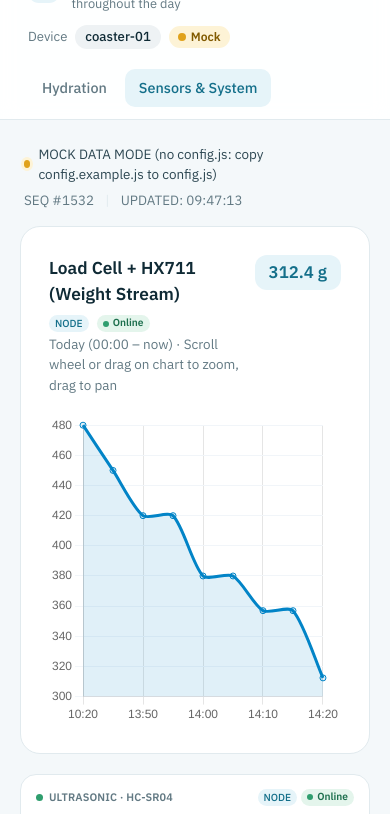
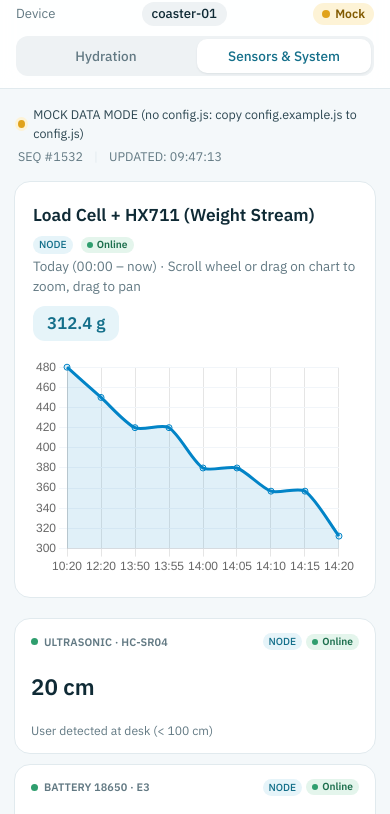
Before and after one commit to FooCKarn/SmartCoaster, a plain HTML site: page dashboard/sensors.html in a window 390 px wide. Shown: the part 58-872 px from the top of the page. Drawn offline with nearby package versions, Linux system fonts and the light colour scheme; some packages are replaced by stand-ins of ours; a script that the page names is missing.

Commit message:
responsive html

```diff
--- a/dashboard/app.js
+++ b/dashboard/app.js
@@ -281,8 +281,13 @@ if (currentPage === "sensors" && hasChart) {
         ],
       },
       options: {
+        responsive: true,
+        maintainAspectRatio: false,
         animation: false,
-        scales: { y: { grid: { color: "#f1f5f9" } } },
+        scales: {
+          x: { ticks: { maxRotation: 0, autoSkip: true, maxTicksLimit: 8 } },
+          y: { grid: { color: "#f1f5f9" } },
+        },
       },
     });
   }
--- a/dashboard/sensors.html
+++ b/dashboard/sensors.html
@@ -195,8 +195,8 @@
           <p class="card-desc">Temperature (°C) and humidity (%) trends used as AI inputs</p>
         </div>
       </div>
-      <div class="chart-wrap">
-        <canvas id="chartRoom" height="115"></canvas>
+      <div class="chart-wrap room-chart-wrap">
+        <canvas id="chartRoom"></canvas>
       </div>
     </div>
 
--- a/dashboard/style.css
+++ b/dashboard/style.css
@@ -722,3 +722,147 @@ a:focus-visible, button:focus-visible {
 .login-card button { padding: 8px 14px; border: 0; border-radius: 10px; background: var(--aqua); color: #fff; font: inherit; cursor: pointer; }
 .login-note { color: var(--muted); font-size: 0.9em; }
 #who a { color: var(--aqua-deep); margin-left: 6px; }
+
+
+/* ================= RESPONSIVE ENHANCEMENTS (SENSORS & GLOBAL) ================= */
+.room-chart-wrap {
+  position: relative;
+  height: 230px;
+  width: 100%;
+  min-width: 0;
+}
+
+.bottom-grid > .card {
+  min-width: 0;
+}
+
+/* Tablet & medium screens (<= 1120px) */
+@media (max-width: 1120px) {
+  .sensor-layout {
+    grid-template-columns: 1fr;
+  }
+
+  .sensor-grid {
+    grid-template-columns: repeat(3, minmax(0, 1fr));
+  }
+}
+
+/* Small tablet / landscape phone (<= 768px) */
+@media (max-width: 768px) {
+  .topbar {
+    padding: 12px 16px;
+    gap: 10px 14px;
+  }
+
+  .controls {
+    width: 100%;
+    justify-content: space-between;
+    gap: 10px;
+  }
+
+  .container {
+    padding: 16px 14px 32px;
+  }
+
+  .card {
+    padding: 20px 18px;
+    border-radius: 16px;
+  }
+
+  .card-header {
+    flex-wrap: wrap;
+    gap: 10px;
+    margin-bottom: 16px;
+  }
+
+  .chart-controls {
+    width: 100%;
+    justify-content: space-between;
+  }
+
+  .sensor-chart-wrap {
+    min-height: 250px;
+  }
+
+  .sensor-grid {
+    grid-template-columns: repeat(2, minmax(0, 1fr));
+    gap: 10px;
+  }
+
+  .room-chart-wrap {
+    height: 210px;
+  }
+}
+
+/* Mobile portrait (<= 520px) */
+@media (max-width: 520px) {
+  .brand-sub {
+    display: none;
+  }
+
+  .controls {
+    flex-direction: column;
+    align-items: stretch;
+  }
+
+  .node-pill {
+    justify-content: space-between;
+  }
+
+  .nav-tabs {
+    width: 100%;
+    display: grid;
+    grid-template-columns: 1fr 1fr;
+    background: var(--gray-soft);
+    padding: 3px;
+    border-radius: 12px;
+  }
+
+  .nav-btn {
+    text-align: center;
+    padding: 7px 10px;
+    font-size: 0.85rem;
+  }
+
+  .nav-btn.active {
+    background: var(--surface);
+    box-shadow: 0 1px 2px rgba(15, 42, 53, 0.08);
+  }
+
+  .telemetry-bar {
+    font-size: 0.78rem;
+    gap: 4px 10px;
+  }
+
+  .sensor-chart-wrap {
+    min-height: 220px;
+  }
+
+  .sensor-grid {
+    grid-template-columns: 1fr;
+  }
+
+  .mini-card {
+    min-height: auto;
+    padding: 14px 16px;
+  }
+
+  .mini-card b {
+    font-size: 1.4rem;
+  }
+
+  .spec-row {
+    flex-direction: column;
+    align-items: flex-start;
+    gap: 3px;
+    padding: 10px 0;
+  }
+
+  .spec-val {
+    text-align: left;
+  }
+
+  .room-chart-wrap {
+    height: 190px;
+  }
+}
```
